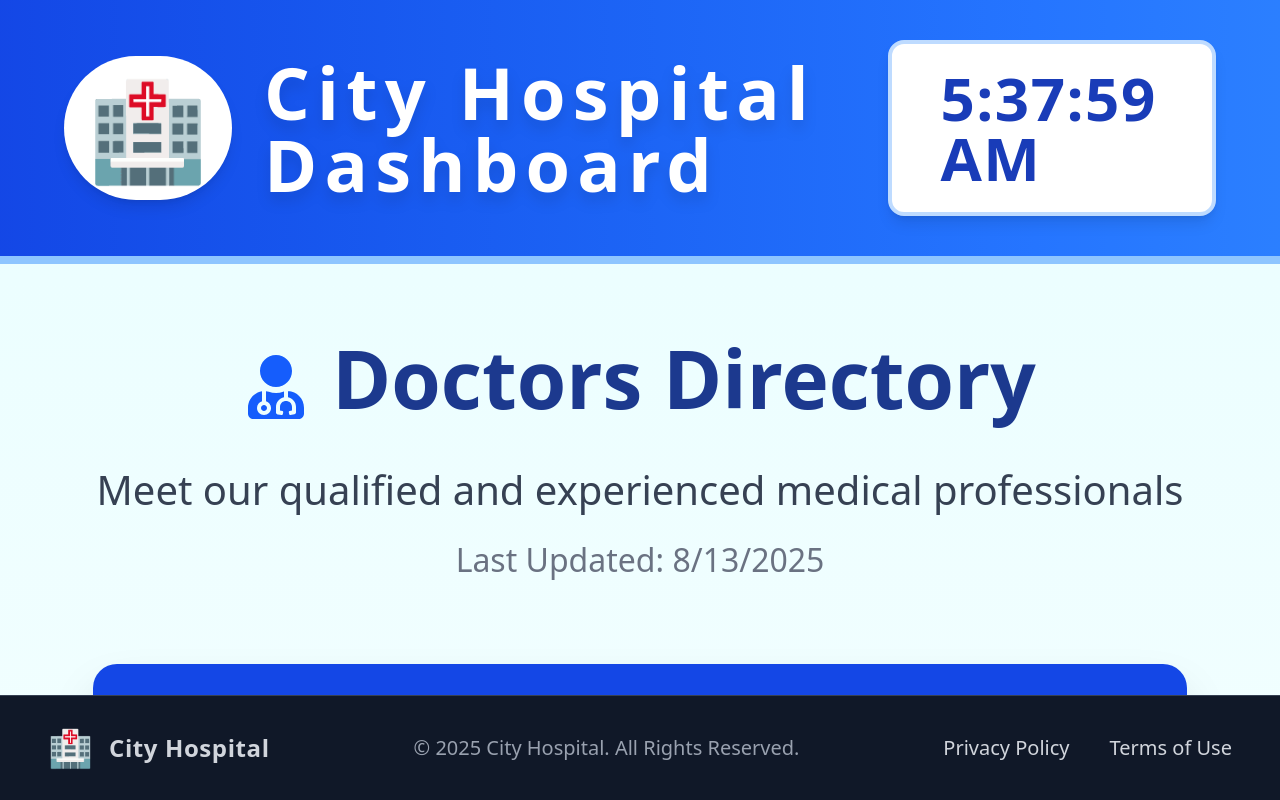
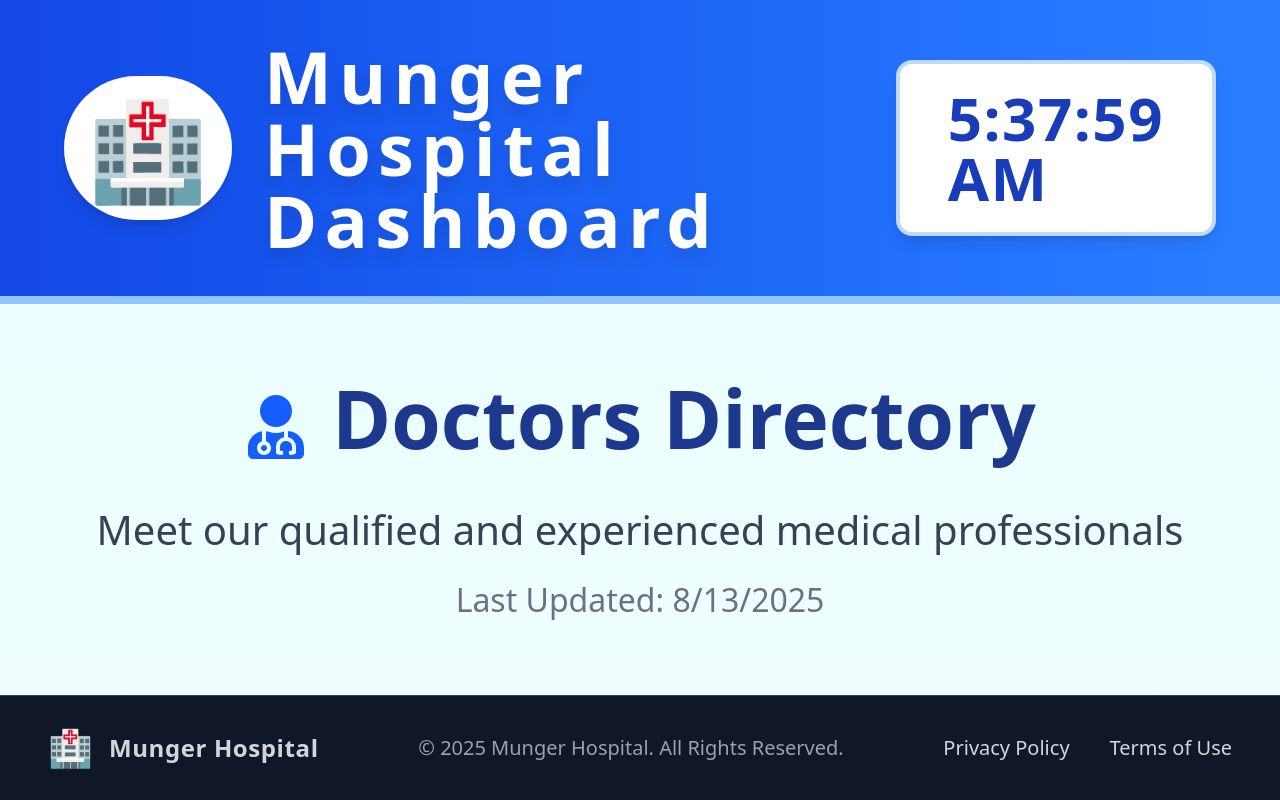
Before and after one commit to Pranavkumar2025/Hospital_DashBoard, a React (Vite) app: page / in a window 1280 px wide. Built offline with nearby package versions, Linux system fonts and the light colour scheme.

Commit message:
New Commit

```diff
--- a/src/components/Footer.jsx
+++ b/src/components/Footer.jsx
@@ -8,13 +8,13 @@ export default function Footer() {
         {/* Left Section */}
         <div className="flex items-center space-x-4">
           <span className="text-yellow-400 text-4xl">🏥</span>
-          <span className="font-bold tracking-wide">City Hospital</span>
+          <span className="font-bold tracking-wide">Munger Hospital</span>
         </div>
 
         {/* Middle Section */}
         <div className="text-center mt-4 md:mt-0">
           <p className="text-lg md:text-xl text-gray-400">
-            © {new Date().getFullYear()} City Hospital. All Rights Reserved.
+            © {new Date().getFullYear()} Munger Hospital. All Rights Reserved.
           </p>
         </div>
 
--- a/src/components/Header.jsx
+++ b/src/components/Header.jsx
@@ -16,7 +16,7 @@ export default function Header() {
           <span role="img" aria-label="hospital" className="text-8xl">🏥</span>
         </div>
         <h1 className="text-white font-extrabold text-7xl tracking-widest drop-shadow-xl">
-          City Hospital Dashboard
+          Munger Hospital Dashboard
         </h1>
       </div>
 
```
